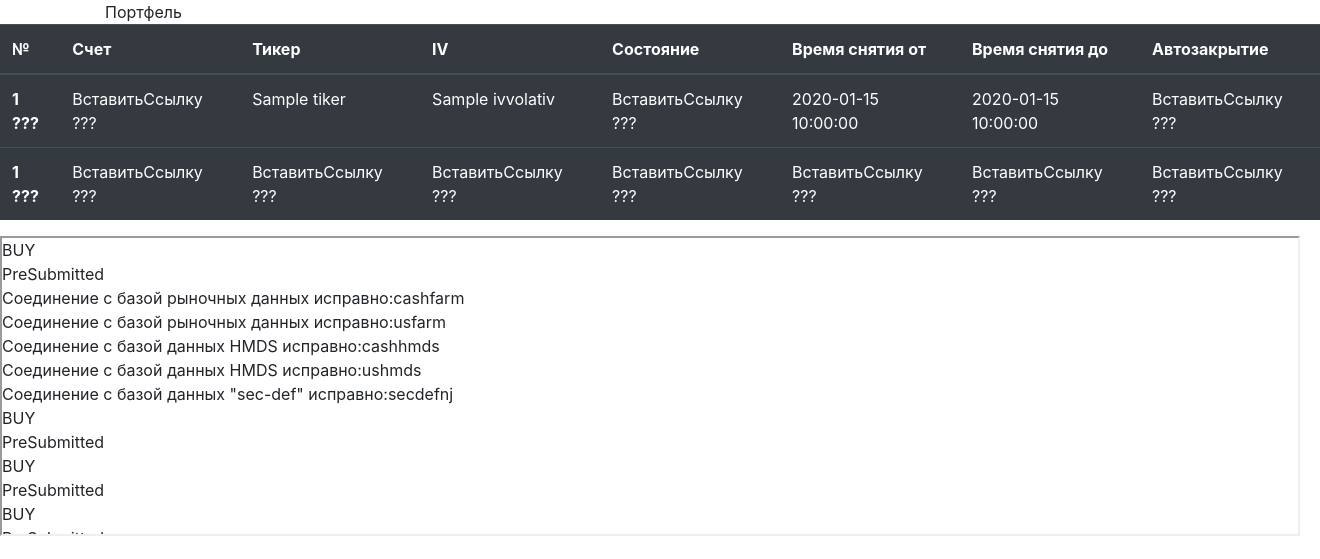
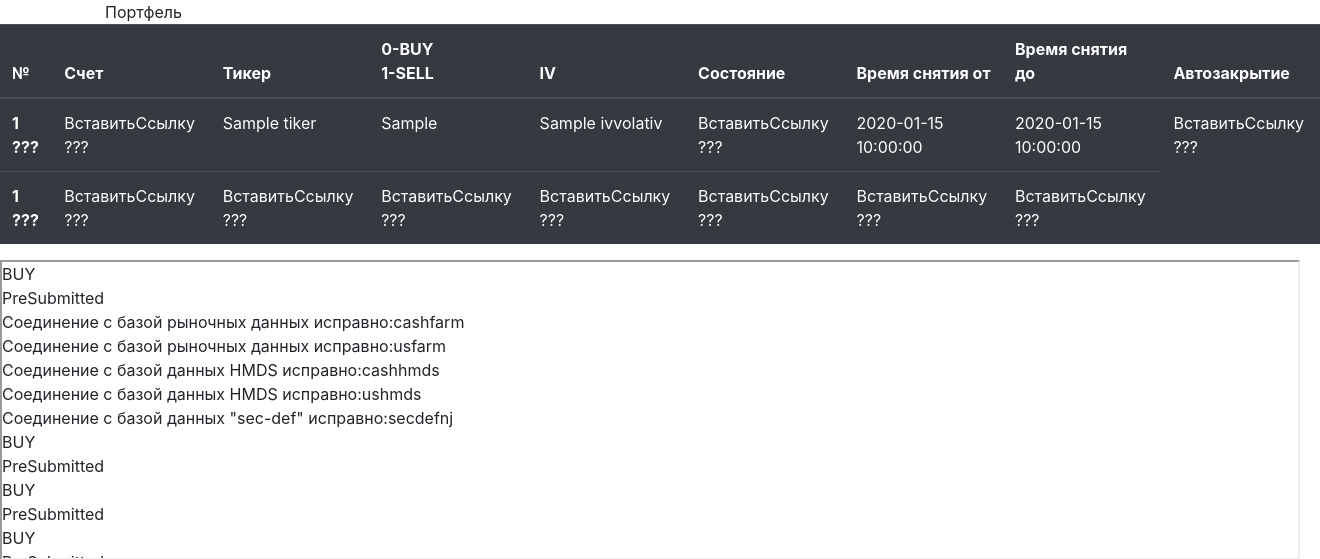
Before and after one commit to SergeiTabinaev/IBroBOT, a Flask app: template templates/index.html in a window 1320 px wide. Shown: the part 56-615 px from the top of the page. Run offline with Flask 2, Linux system fonts and the light colour scheme; the template is opened without the code that fills it: most values are stand-ins (such as "Sample title", 1, 10 or a date in 2020); parts of the project's set-up code (start-up, migrations or seed data) failed here and were passed over; some libraries are stand-ins or nearby versions.

Commit message:
добавлен статус- покупка или продажа

```diff
--- a/templates/index.html
+++ b/templates/index.html
@@ -54,6 +54,7 @@
                   <th scope="col">№</th>
                   <th scope="col">Счет</th>
                   <th scope="col">Тикер</th>
+                  <th scope="col">0-BUY<br>1-SELL </th>
                   <th scope="col">IV</th>  <!--не латиница а англ буквы -->
                   <th scope="col">Состояние</th>
                   <th scope="col">Время снятия от</th>
@@ -66,6 +67,7 @@
                   <th scope="row">1 ???</th>
                   <td>ВставитьСсылку ???</td>
                   <td>{{ tiker }}</td>
+                  <td>{{ BUYorSELL }}</td>
                   <td>{{ IVvolativ }}</td>
                   <td>ВставитьСсылку ???</td>
                   <td>{{ goodAfterTime }}</td>
```
